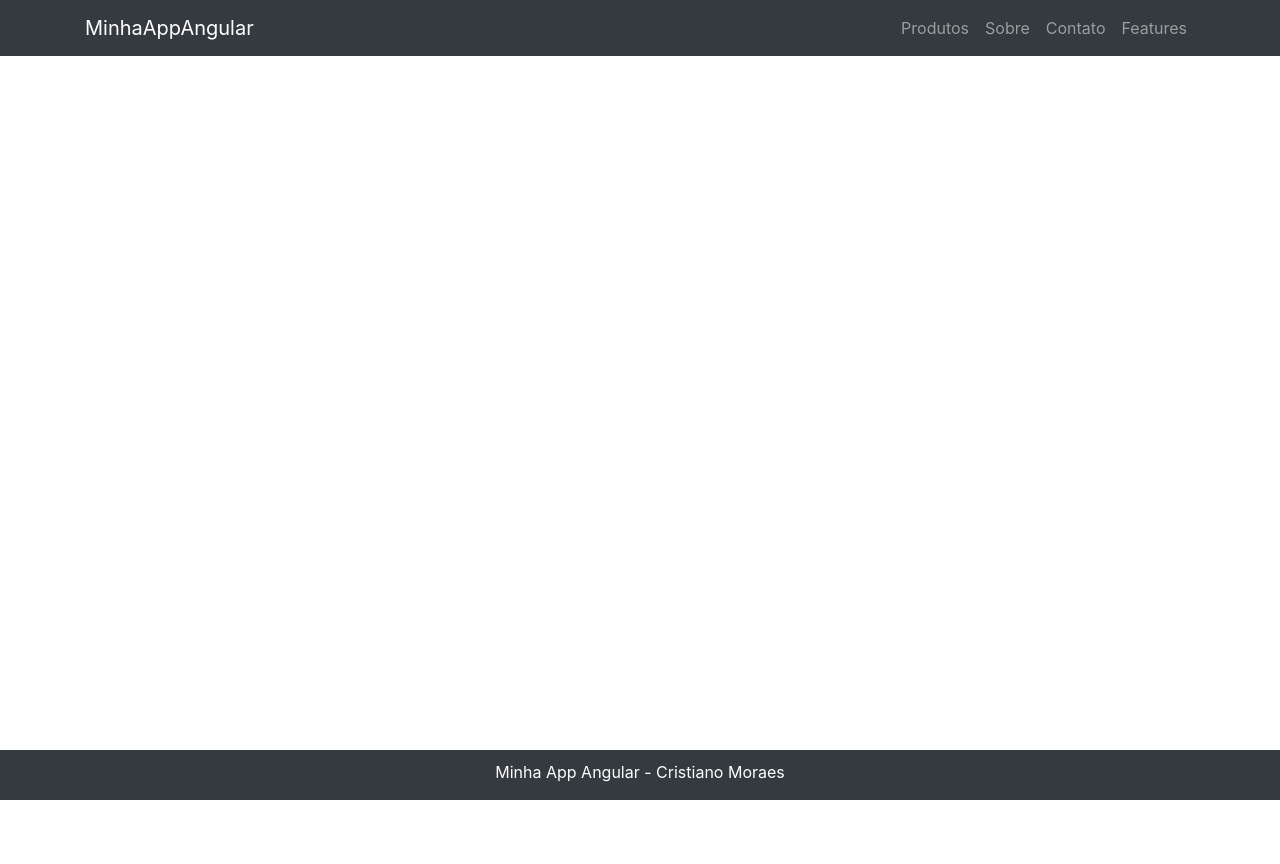
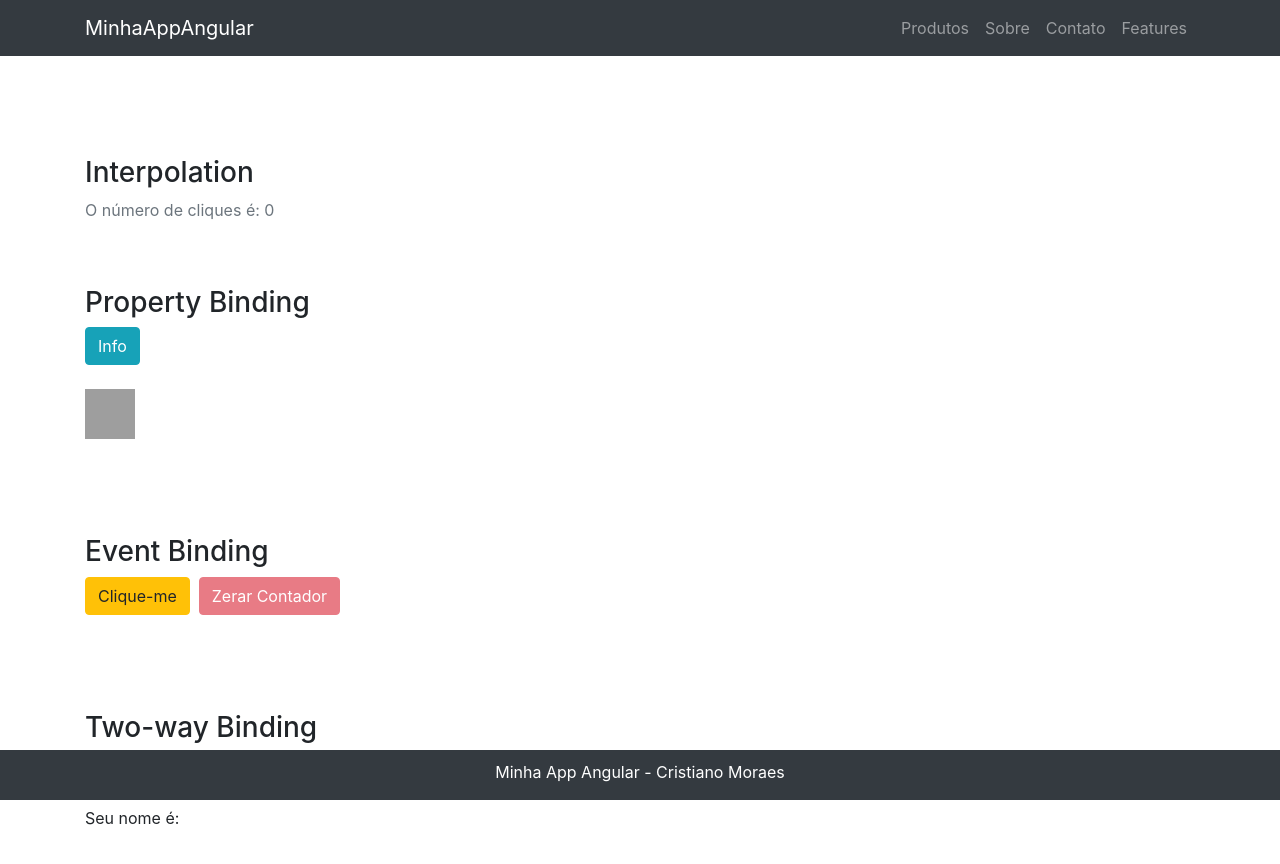
Before and after one commit to sdmoraes22/AngularTutorialBasics, an Angular app: page /feature-data-binding in a window 1280 px wide. Before the commit this address led to /. Shown: the top 864 px of the page. Before the commit the page ends 800 px from the top, so only its background shows below. Built offline with nearby package versions, Linux system fonts and the light colour scheme; grey boxes are pictures that could not be loaded.

Commit message:
Estudos iniciais de Data Binding

```diff
--- a/src/app/app.routes.ts
+++ b/src/app/app.routes.ts
@@ -1,3 +1,4 @@
+import { DatabindingComponent } from './demos/databinding/databinding.component';
 import { SobreComponent } from './institucional/sobre/sobre.component';
 import { HomeComponent } from './navegacao/home/home.component';
 import { Routes } from '@angular/router';
@@ -7,5 +8,6 @@
     { path: '', redirectTo: '/home', pathMatch: 'full' },
     { path: 'home', component: HomeComponent },
     { path: 'contato', component: ContatoComponent },
-    { path: 'sobre', component: SobreComponent }
+    { path: 'sobre', component: SobreComponent },
+    { path: 'feature-data-binding', component: DatabindingComponent }
 ];
--- /dev/null
+++ b/src/app/demos/databinding/databinding.component.html
@@ -0,0 +1,50 @@
+<div class="container main-container">
+    <h3>Interpolation</h3>
+    <!-- <p>O número de cliques é: {{ contadorClique }}</p> -->
+
+    <p [ngClass]="{
+        'text-secondary':contadorClique < 3,
+        'text-success':contadorClique >= 3,
+        'text-warning':contadorClique >= 5,
+        'text-danger':contadorClique >= 9
+    }">O número de cliques é: {{ contadorClique }}</p>
+
+    <br>
+    <br>
+    <h3>Property Binding</h3>
+    <button class="btn btn-info" [disabled]="contadorClique >= 10">Info</button><br><br>
+    <img [src]="urlImagem" alt="" width="50px" height="50px" />
+
+    <br>
+    <br>
+    <br>
+    <br>
+    <br>
+
+    <h3>Event Binding</h3>
+    <button class="btn btn-warning" (click)='adicionarClique()'>Clique-me</button>&nbsp;
+    <button class="btn btn-danger" (click)='zerarContador()' [disabled]="contadorClique < 10">Zerar Contador</button>
+
+    <br>
+    <br>
+    <br>
+    <br>
+    <br>
+
+    <h3>Two-way Binding</h3>
+
+    <!-- <input type="text" (keyup)='KeyUp($event)' placeholder="Digite o seu nome">
+    <br>
+    <br>
+    <label>Seu nome é: {{ nome }}</label> -->
+
+    <!-- <input type="text" [ngModel]='nome' (ngModelChange)='nome = $event' placeholder="Digite o seu nome">
+    <br>
+    <br>
+    <label>Seu nome é: {{ nome }}</label> -->
+
+    <input type="text" [(ngModel)]="nome" placeholder="Digite seu nome">
+    <br>
+    <br>
+    <label [ngClass]="nome">Seu nome é: {{ nome }}</label>
+</div>
--- /dev/null
+++ b/src/app/demos/databinding/databinding.component.ts
@@ -0,0 +1,23 @@
+import { Component } from '@angular/core';
+
+@Component({
+  selector: 'app-databinding',
+  templateUrl: './databinding.component.html',
+})
+export class DatabindingComponent {
+  public contadorClique: number = 0;
+  public urlImagem: string = "https://f.i.uol.com.br/fotografia/2019/03/15/15526795065c8c025270c53_1552679506_4x3_lg.jpg";
+  public nome: string = "";
+
+  adicionarClique() {
+    this.contadorClique++;
+  }
+
+  zerarContador() {
+    this.contadorClique = 0;
+  }
+
+  // KeyUp(event: any) {
+  //   this.nome = event.target.value;
+  // }
+}
--- a/src/app/navegacao/menu/menu.component.html
+++ b/src/app/navegacao/menu/menu.component.html
@@ -18,7 +18,7 @@
                     <a class="nav-link" [routerLink]="['/contato']">Contato</a>
                 </li>
                 <li class="nav-item">
-                    <a class="nav-link" href="#">Features</a>
+                    <a class="nav-link" [routerLink]="['/feature-data-binding']">Features</a>
                 </li>
             </ul>
         </div>
```
Also changed, not shown: src/app/app.module.ts (+7 -1 lines).
